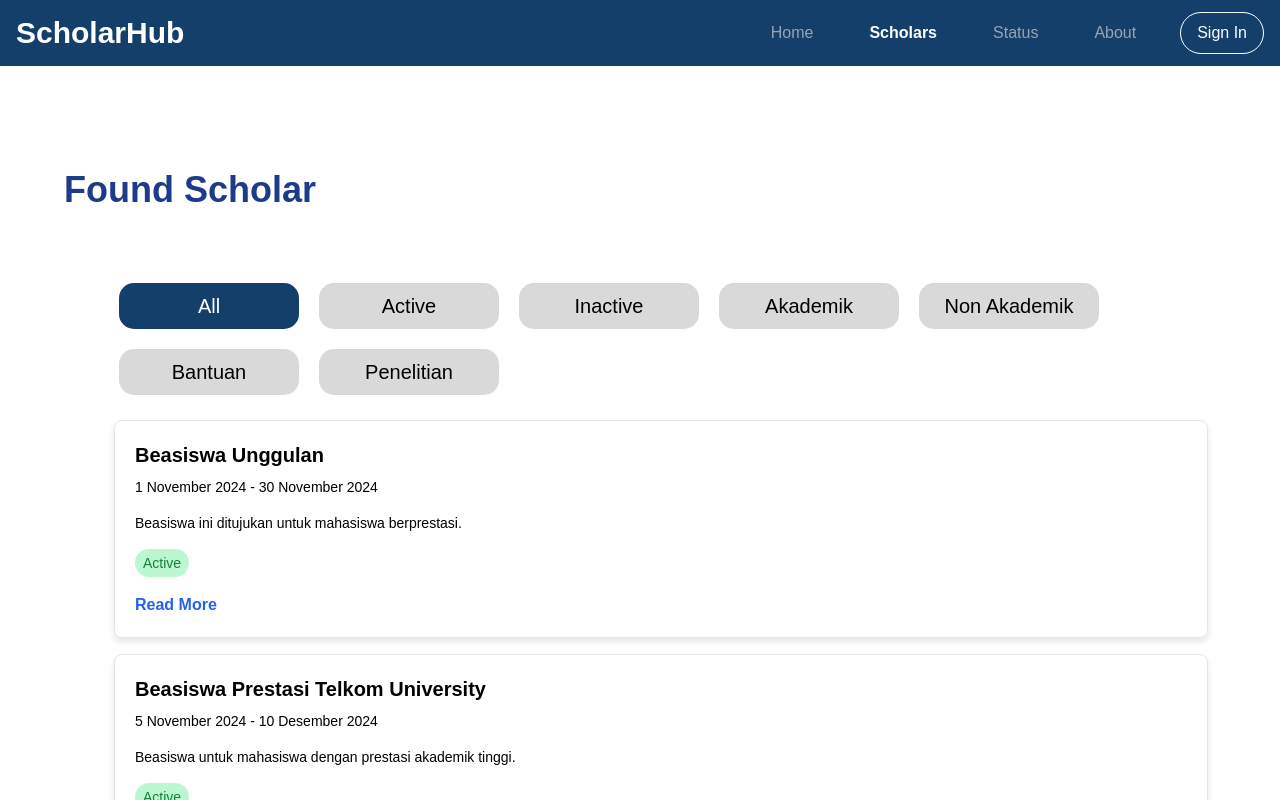
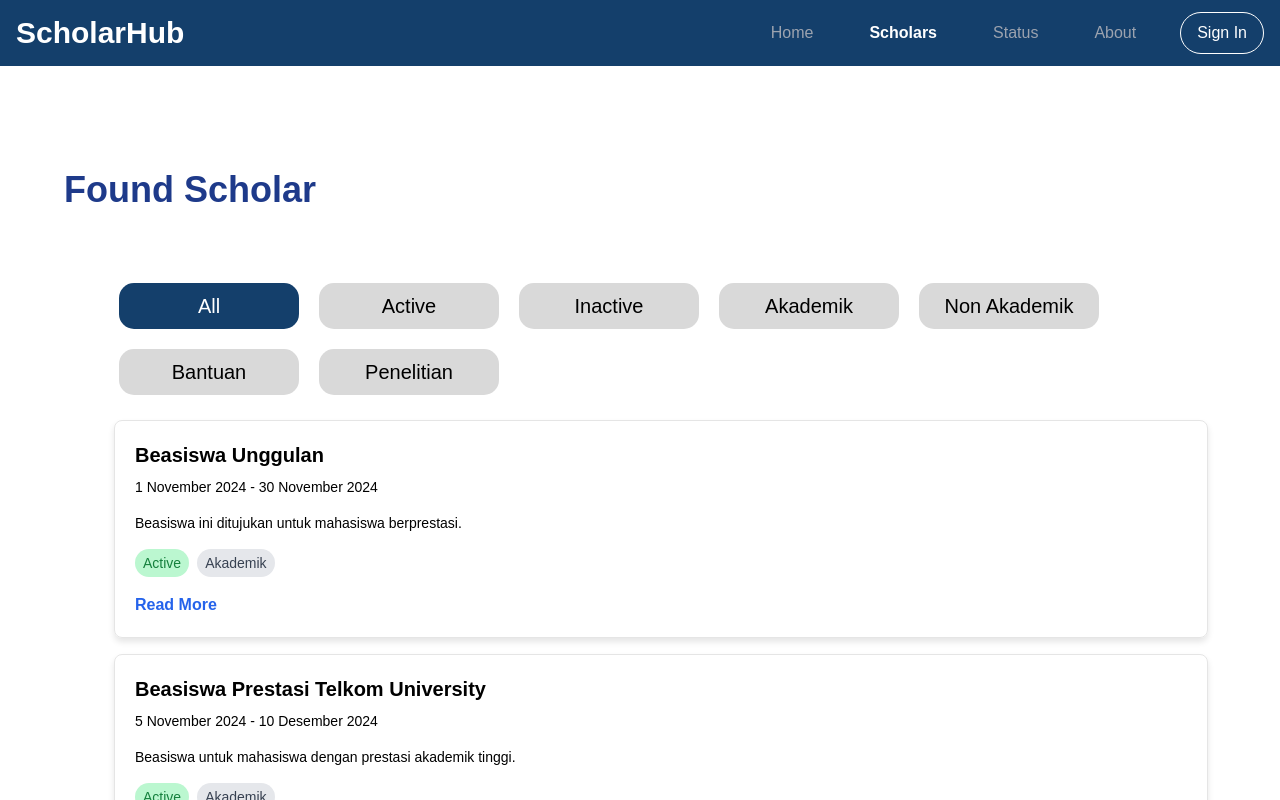
Before and after one commit to farahsbrina29/proyeksisfor_rekweb, a Next.js app: page /scholars in a window 1280 px wide. Shown: the top 800 px of the page. Built offline with nearby package versions, Linux system fonts and the light colour scheme; no server answers.

Commit message:
add span for scholarpage card

```diff
--- a/app/scholars/page.tsx
+++ b/app/scholars/page.tsx
@@ -165,6 +165,9 @@ export default function Home() {
                       scholarship.tanggal_akhir
                     )}
                   </span>
+                  <span className="bg-gray-200 text-gray-700 px-2 py-1 rounded-full text-sm">
+                    {scholarship.kategori}
+                  </span>
                 </div>
                 <button className="text-blue-600 font-semibold hover:underline">
                   Read More
```
